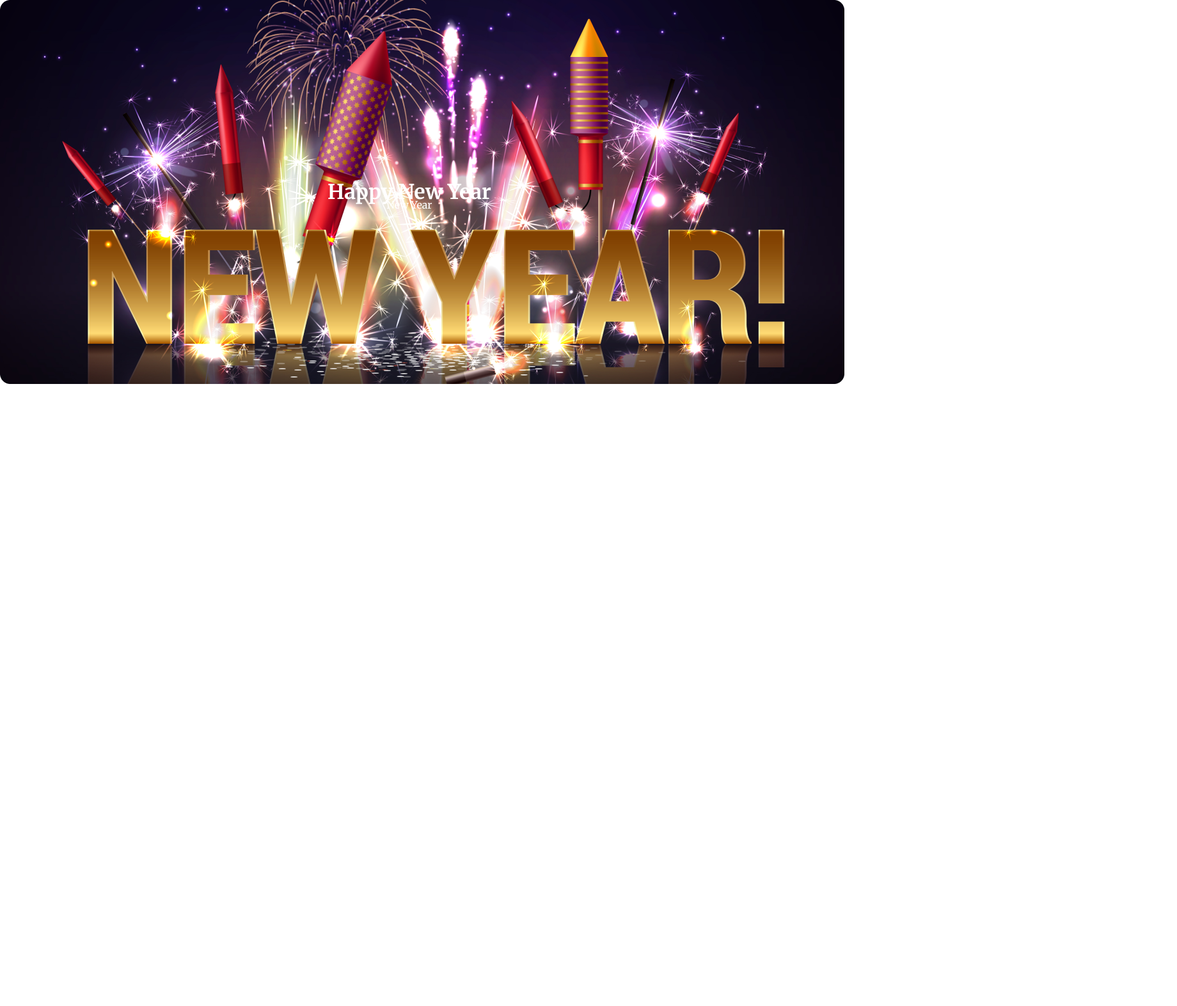
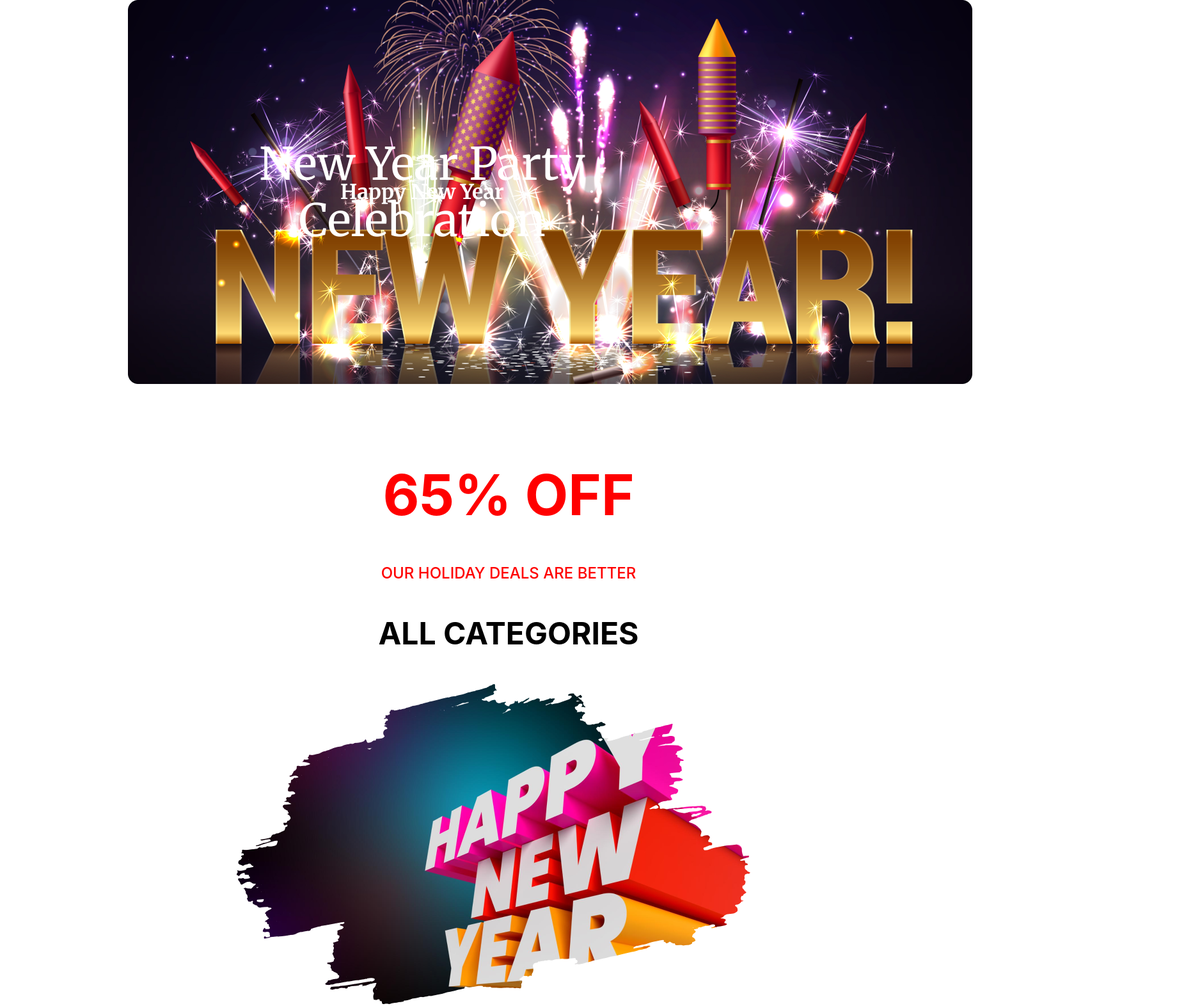
Before and after one commit to Anowar1987/B9A1-New-Year-New-Mission-main, a plain HTML site: page index.html in a window 1280 px wide. Shown: the whole page at 64% size, 1840 px wide, since content can reach past the window. Before the commit the page ends 800 px from the top, so only its background shows below. Drawn offline with Linux system fonts and the light colour scheme.

Commit message:
Happy Ner Year related HTML & CSS created

```diff
--- a/index.html
+++ b/index.html
@@ -10,13 +10,24 @@
     <header>
         <div class="banner-container">
             <div class="banner-img">
-
                 <img src="resources/Banner Image.png" alt="">
                 <div class="banner-text1">Happy New Year</div>
-                <div class="banner-text2"> New Year</div>
+                <div class="banner-text2"> New Year Party Celebration</div>
             </div>
+        </div>
+    </header>
+    <main>
+        <div class="Happy-New-Year">
+            <h2 class="text-3">65% OFF</h2>
+            <p class="text-4">OUR HOLIDAY DEALS ARE BETTER</p>
+            <h3 class="text-5">ALL CATEGORIES</h3>
+            <div class="happy-new-year-image">
+                <img src="resources/New Year Photo.png" alt="">
+            </div>
+        </div>
+        <div class="another-banner">
 
         </div>
-    </header>
+    </main>
 </body>
 </html>
--- a/style/assignment1.css
+++ b/style/assignment1.css
@@ -4,14 +4,20 @@
     padding: 0;
     font-family: 'Merriweather', serif;
 }
+/* Banner related styles */
 .banner-container{
     position: relative;
     text-align: center;
     color: white;
+    padding: 100px auto;
+    width: 1320px;
+    height: 600px;
 }
 .banner-img{
     display: flex;
-    align-items: center;
+    align-tems: center;
+    opacity: 5;
+    margin-left: 200px;
 }
 .banner-text1{
     color: #fff;
@@ -22,12 +28,52 @@
     top: 50%;
     left: 50%;
     transform: translate(-50%, -50%);
-    margin-bottom: 10px;
+    padding: 10ox 30px;
 }
 .banner-text2{
+    width: 630px;
+    color: white;
+    font-size: 70px;
+    font-weight: 900px;
     position: absolute;
     top: 50%;
     left: 50%;
     transform: translate(-50%, -50%);
-    margin-top: 20px;
 }
+/* Happy new year related style */
+.Happy-New-Year{
+    width: 1600px;
+    padding: 120px;
+}
+.text-3{
+    color: #f00;
+    text-align: center;
+    font-family: 'Inter', sans-serif;
+    font-size: 88px;
+    font-weight: 700;
+    padding: 0 250px 50px 0px;
+    margin-bottom: 5px;
+}
+.text-4{
+    color: #f00;
+    text-align: center;
+    font-family: 'Inter', sans-serif;
+    font-size: 24px;
+    font-weight: 500;
+    padding: 0 250px 50px 0px;
+    margin-bottom: 0;
+}
+.text-5{
+    color: black;
+    text-align: center;
+    font-family: 'Inter', sans-serif;
+    font-size: 48px;
+    font-weight: 700;
+    padding: 0 250px 50px 0px;
+}
+.happy-new-year-image{
+    width: 800px;
+    height: 500px;
+    align-items: center;
+    margin-left: 250px;
+}
```
